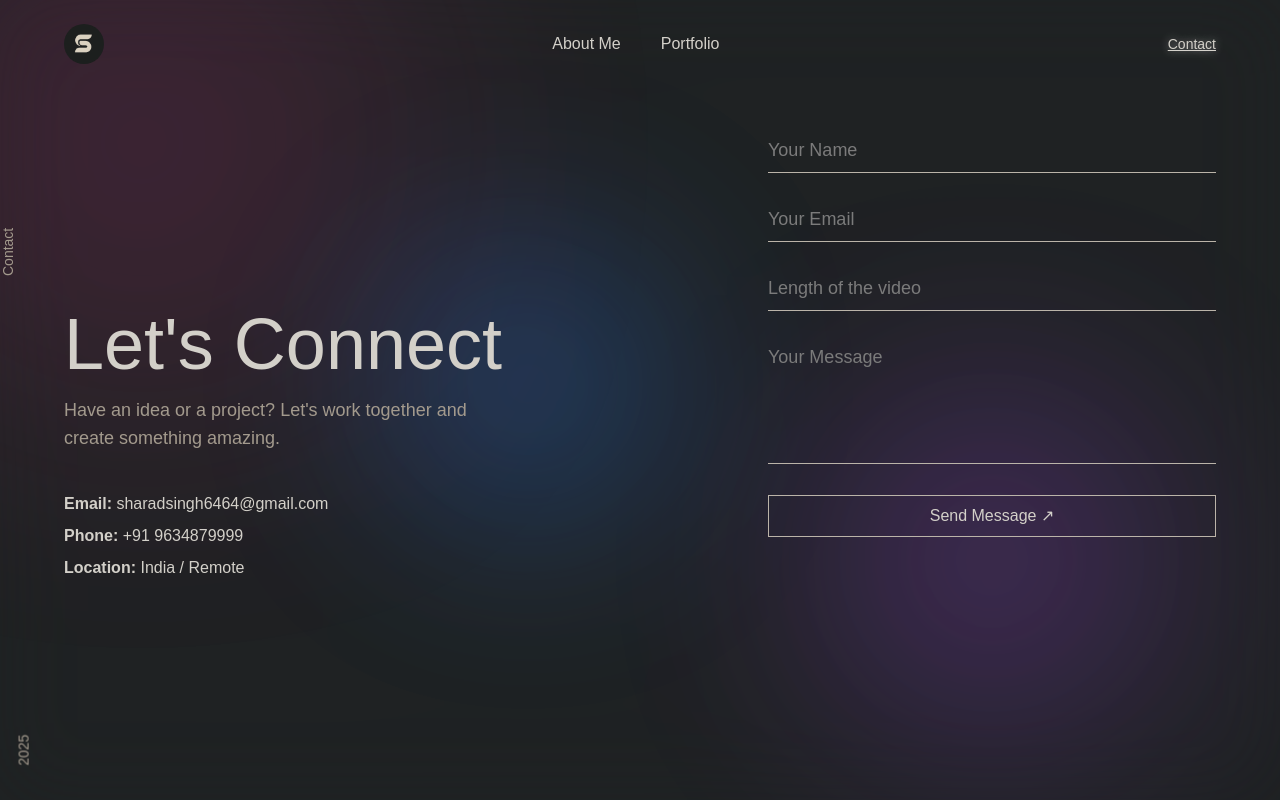
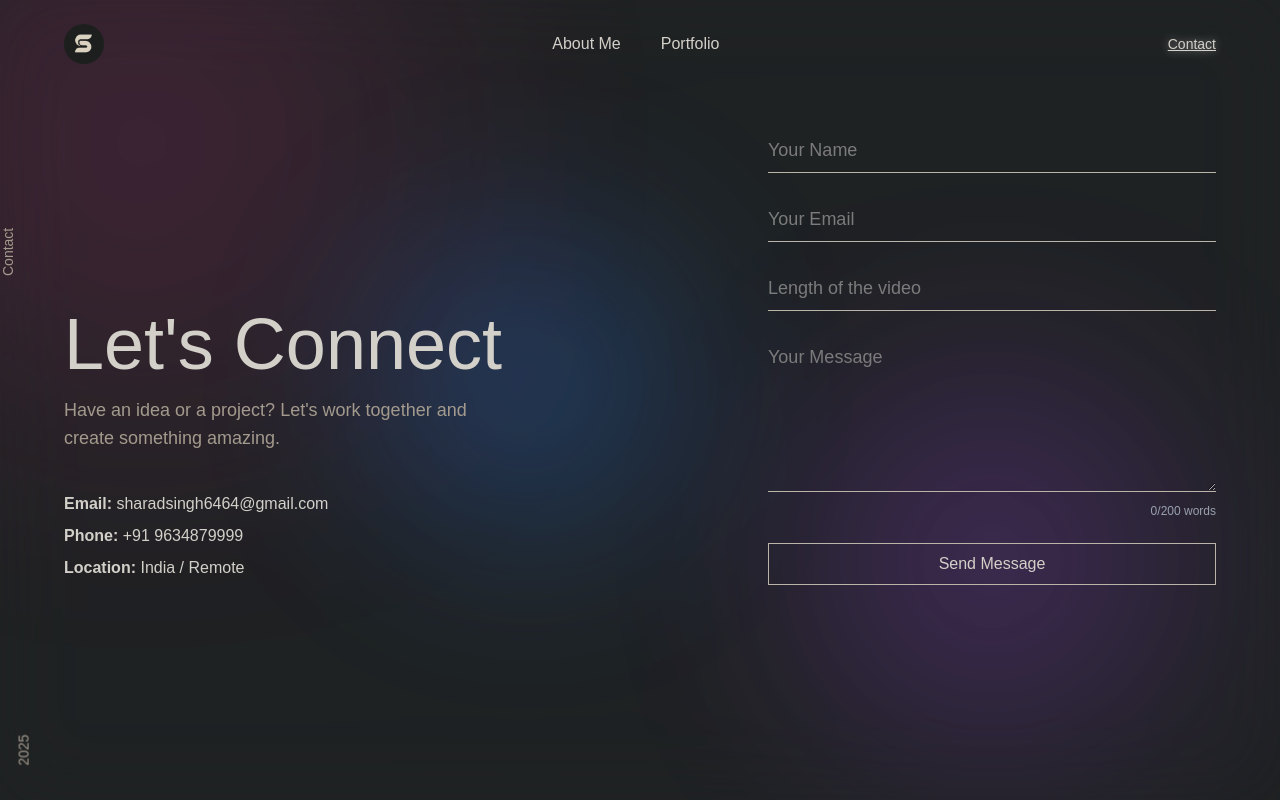
Before and after one commit to sharadChauhan7/Editing-Portfolio, a React (Vite) app: page /contactus in a window 1280 px wide. Built offline with nearby package versions, Linux system fonts and the light colour scheme.

Commit message:
Contact page working

```diff
--- a/src/Pages/Contactus.jsx
+++ b/src/Pages/Contactus.jsx
@@ -3,20 +3,21 @@ import React, { useState, useCallback, useMemo } from 'react'
 import Logo from '../assets/logo.png'
 import { motion } from 'framer-motion'
 import Joi from 'joi'
+import { useNavigate } from 'react-router-dom'
 
 // Move schema and labels out of render
 const schema = Joi.object({
   name: Joi.string().min(2).max(50).required().label('Your Name'),
   email: Joi.string().email({ tlds: { allow: false } }).required().label('Your Email'),
-  length: Joi.string().min(1).max(30).required().label('Length of the video'),
-  message: Joi.string().min(5).max(1000).required().label('Your Message'),
+  videoLength: Joi.string().min(1).max(30).required().label('Length of the video'),
+  videoInfo: Joi.string().min(5).max(1000).required().label('Your Message'),
 })
 
 const labels = {
   name: 'Your Name',
   email: 'Your Email',
-  length: 'Length of the video',
-  message: 'Your Message',
+  videoLength: 'Length of the video',
+  videoInfo: 'Your Message',
 }
 
 // Animation variants
@@ -33,21 +34,47 @@ const fadeInVariants = {
   }),
 }
 
+
 // Input Field
 const InputField = React.memo(({ name, type = 'text', value, onChange, placeholder, error }) => {
-  const inputClass = 'w-full bg-transparent border-b border-[#BBB4A9] placeholder:text-[#7B7B7B] text-lg focus:outline-none py-2'
+  const inputClass =
+    'w-full bg-transparent border-b border-[#BBB4A9] placeholder:text-[#7B7B7B] text-lg focus:outline-none py-2';
+
+  // Check if the field is the long message field
+  if (name === 'videoInfo') {
     return (
       <div>
-      {name === 'message' ? (
         <textarea
           name={name}
           value={value}
-          onChange={onChange}
+          onChange={(e) => {
+            // Word limit check (200 words)
+            const words = e.target.value.trim().split(/\s+/);
+            if (words.length <= 200) {
+              onChange(e);
+            }
+          }}
           placeholder={placeholder}
-          className={`${inputClass} resize-none`}
-          rows="4"
+          rows={5}
+          className={`${inputClass} resize-y min-h-[120px] max-h-[400px]`}
+          onKeyDown={(e) => {
+            // Prevent form submit on Enter
+            if (e.key === 'Enter' && !e.shiftKey) {
+              e.stopPropagation();
+            }
+          }}
         />
-      ) : (
+        <div className="text-xs text-right text-gray-400 mt-1">
+          {value.trim() ? value.trim().split(/\s+/).length : 0}/200 words
+        </div>
+        {error && <span className="text-red-500 text-xs">{error}</span>}
+      </div>
+    );
+  }
+
+  // Normal input for other fields
+  return (
+    <div>
       <input
         type={type}
         name={name}
@@ -56,15 +83,17 @@ const InputField = React.memo(({ name, type = 'text', value, onChange, placehold
         placeholder={placeholder}
         className={inputClass}
       />
-      )}
       {error && <span className="text-red-500 text-xs">{error}</span>}
     </div>
-  )
-})
+  );
+});
+
 
 function ContactUs() {
-  const [form, setForm] = useState({ name: '', email: '', length: '', message: '' })
+  const navigate = useNavigate()
+  const [form, setForm] = useState({ name: '', email: '', videoLength: '', videoInfo: '' })
   const [errors, setErrors] = useState({})
+  const [loading, setLoading] = useState(false)
 
   const handleChange = useCallback((e) => {
     const { name, value } = e.target
@@ -72,8 +101,9 @@ function ContactUs() {
     setErrors((prev) => ({ ...prev, [name]: undefined }))
   }, [])
 
-  const handleSubmit = (e) => {
+  const handleSubmit = async (e) => {
     e.preventDefault()
+    setLoading(true)
     const { error } = schema.validate(form, { abortEarly: false })
     if (error) {
       const errObj = {}
@@ -83,9 +113,22 @@ function ContactUs() {
       setErrors(errObj)
       return
     }
-    alert('Still working on the form, please contact the owner manually!')
-    setForm({ name: '', email: '', length: '', message: '' })
-    setErrors({})
+
+    try {
+      await fetch("https://script.google.com/macros/s/AKfycbyyqrNkq8BK7UBhcrphsgHbuoF1hv_O55MbobiBMdNLyY1g1uQw3aZKde11XjQR_fjt/exec", {
+        method: "POST",
+        body: JSON.stringify(form),
+      });
+
+      alert("✅ Your request has been sent we will get back to you soon!");
+    } catch (error) {
+      alert("❌ Failed to send message. Try again after some time or if it's urgent, contact me via email or phone.");
+    }
+    setForm({ name: '', email: '', videoLength: '', videoInfo: '' })
+    setErrors({});
+    setLoading(false)
+    navigate('/', { replace: true });
+
   }
 
   const animationProps = useMemo(() => ({
@@ -164,9 +207,20 @@ function ContactUs() {
             type="submit"
             variants={fadeInVariants}
             custom={5}
-            className="border border-[#BBB4A9] py-2 px-4 text-base hover:bg-[#222222] hover:text-white transition-colors"
+            className={`border border-[#BBB4A9] py-2 px-4 text-base hover:bg-[#222222] hover:text-white transition-colors flex items-center justify-center`}
+            disabled={loading}
           >
-            Send Message ↗
+            {loading ? (
+              <span className="flex items-center gap-2">
+                <svg className="animate-spin h-5 w-5 text-white" viewBox="0 0 24 24">
+                  <circle className="opacity-25" cx="12" cy="12" r="10" stroke="currentColor" strokeWidth="4" fill="none"/>
+                  <path className="opacity-75" fill="currentColor" d="M4 12a8 8 0 018-8v4a4 4 0 00-4 4H4z"/>
+                </svg>
+                Sending...
+              </span>
+            ) : (
+              'Send Message'
+            )}
           </motion.button>
         </motion.form>
       </div>
```
Lines whose indentation alone changed are shown as unchanged.
